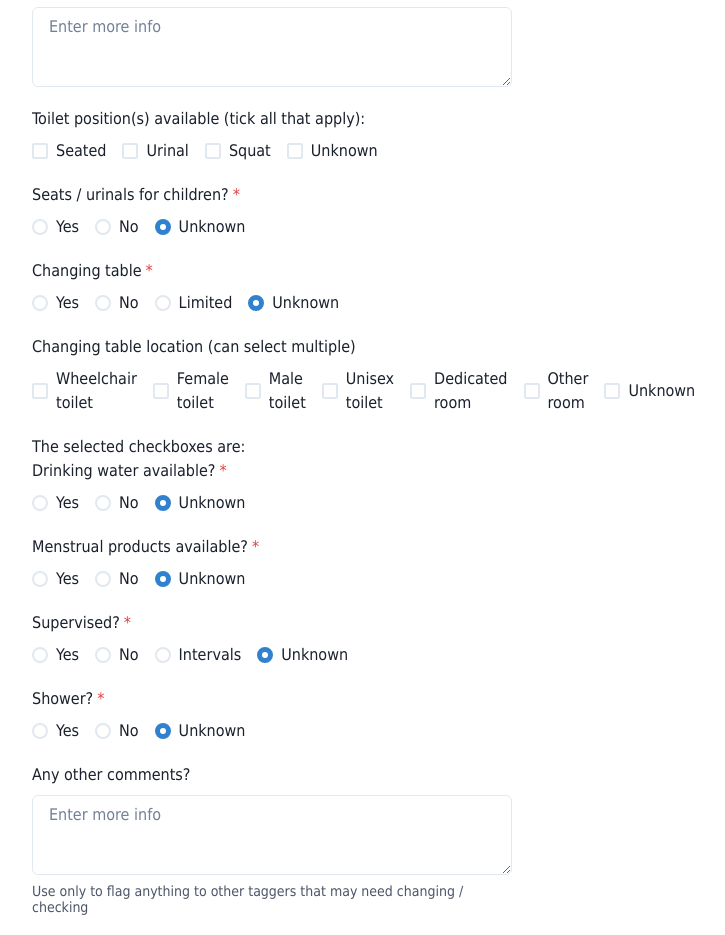
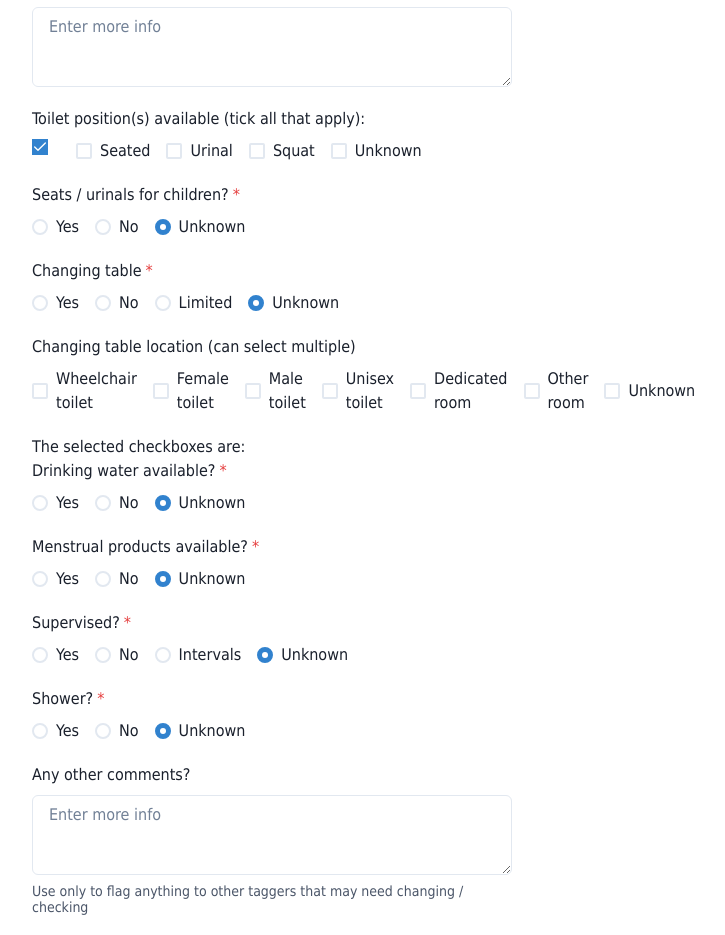
Before and after one commit to JamieBarlow/FlushPoint, a React (Vite) app in the folder frontend/: page /bathrooms/new in a window 1280 px wide. Shown: the part 1480-2415 px from the top of the page, without its empty margins (8-733 px from the left). Built offline with nearby package versions, Linux system fonts and the light colour scheme.

Commit message:
Add custom controlled checkbox

```diff
--- /dev/null
+++ b/frontend/src/components/CustomCheckbox.tsx
@@ -0,0 +1,54 @@
+import { useCheckbox, FormLabel, Flex, Icon, Text } from "@chakra-ui/react";
+import { FiCheck } from "react-icons/fi";
+
+interface ICustomCheckboxProps {
+  label?: string;
+  isChecked: boolean;
+  isDisabled: boolean;
+  onChange: () => void;
+}
+
+export const CustomCheckbox = ({
+  label,
+  onChange,
+  isChecked,
+  isDisabled,
+}: ICustomCheckboxProps) => {
+  // Load checkbox hook
+  const { state, getCheckboxProps, getInputProps, htmlProps } = useCheckbox({
+    isChecked: isChecked,
+    isIndeterminate: false,
+    isDisabled: isDisabled,
+    onChange: onChange,
+  });
+
+  // Return checkbox
+  return (
+    <FormLabel
+      display="flex"
+      flexDirection="row"
+      alignItems="center"
+      gridColumnGap={2}
+      maxW="36"
+      rounded="lg"
+      cursor="pointer"
+      {...htmlProps}
+    >
+      <input {...getInputProps()} hidden />
+      <Flex
+        alignItems="center"
+        justifyContent="center"
+        border="2px solid"
+        borderColor="gray.300"
+        w={4}
+        h={4}
+        {...getCheckboxProps()}
+      >
+        {state.isChecked && (
+          <Icon as={FiCheck} color="white" w={4} h={4} bg="blue.500" />
+        )}
+        {label && <Text>{label}</Text>}
+      </Flex>
+    </FormLabel>
+  );
+};
--- a/frontend/src/pages/NewBathroomForm.tsx
+++ b/frontend/src/pages/NewBathroomForm.tsx
@@ -21,6 +21,7 @@ import {
   RadioGroup,
   Radio,
 } from "@chakra-ui/react";
+import { CustomCheckbox } from "../components/CustomCheckbox";
 import { useEffect, useState } from "react";
 import { FaRegThumbsUp, FaRegThumbsDown } from "react-icons/fa";
 import { Form, useActionData } from "react-router-dom";
@@ -208,6 +209,13 @@ export default function NewBathroomForm() {
               </FormLabel>
               <CheckboxGroup>
                 <Stack spacing={4} direction="row">
+                  <CustomCheckbox
+                    isChecked={true}
+                    isDisabled={false}
+                    onChange={(e) => {
+                      console.log("something");
+                    }}
+                  />
                   <Checkbox
                     name="toilets:position"
                     {...getCheckboxProps({ value: "seated" })}
```
